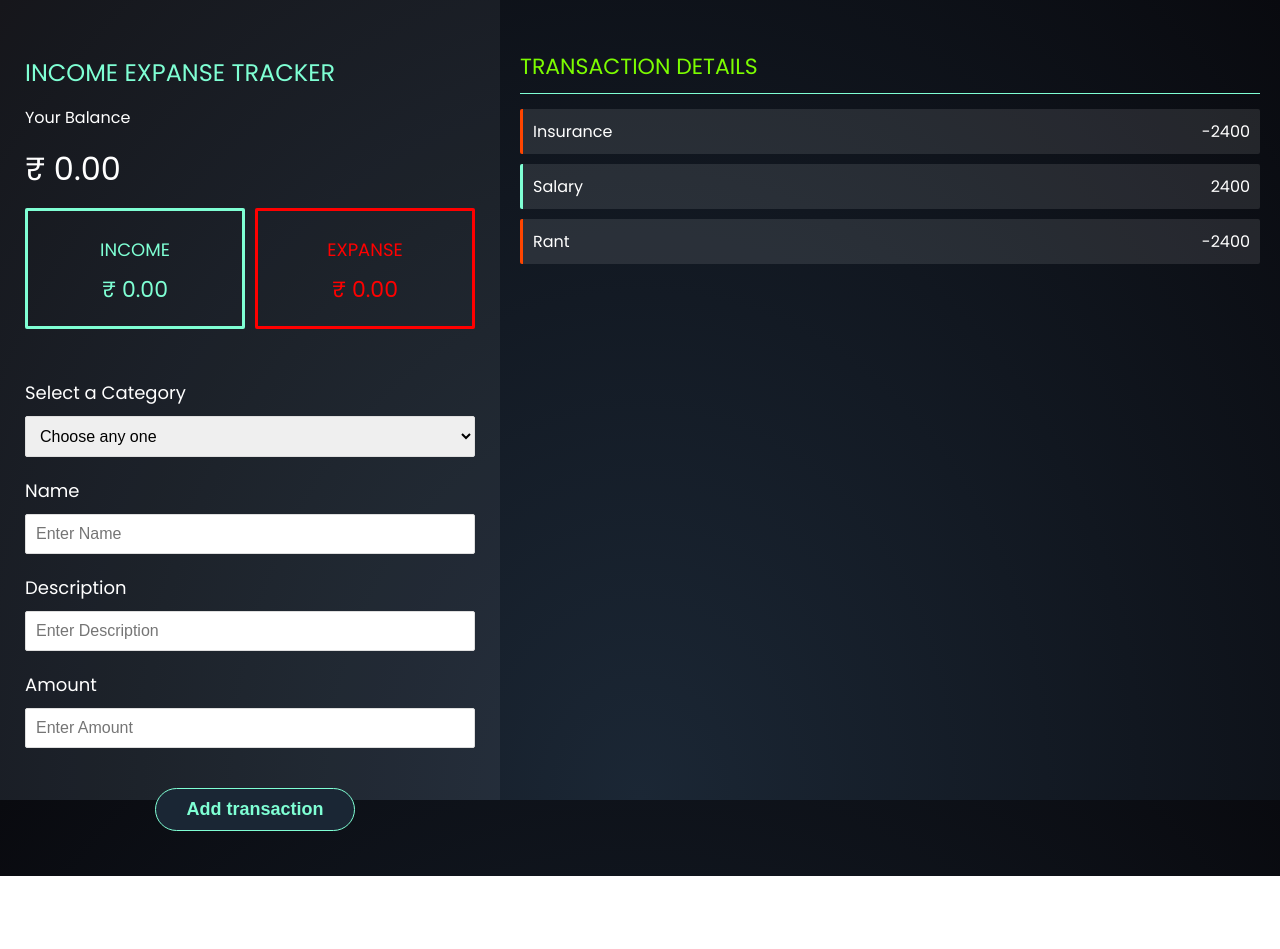
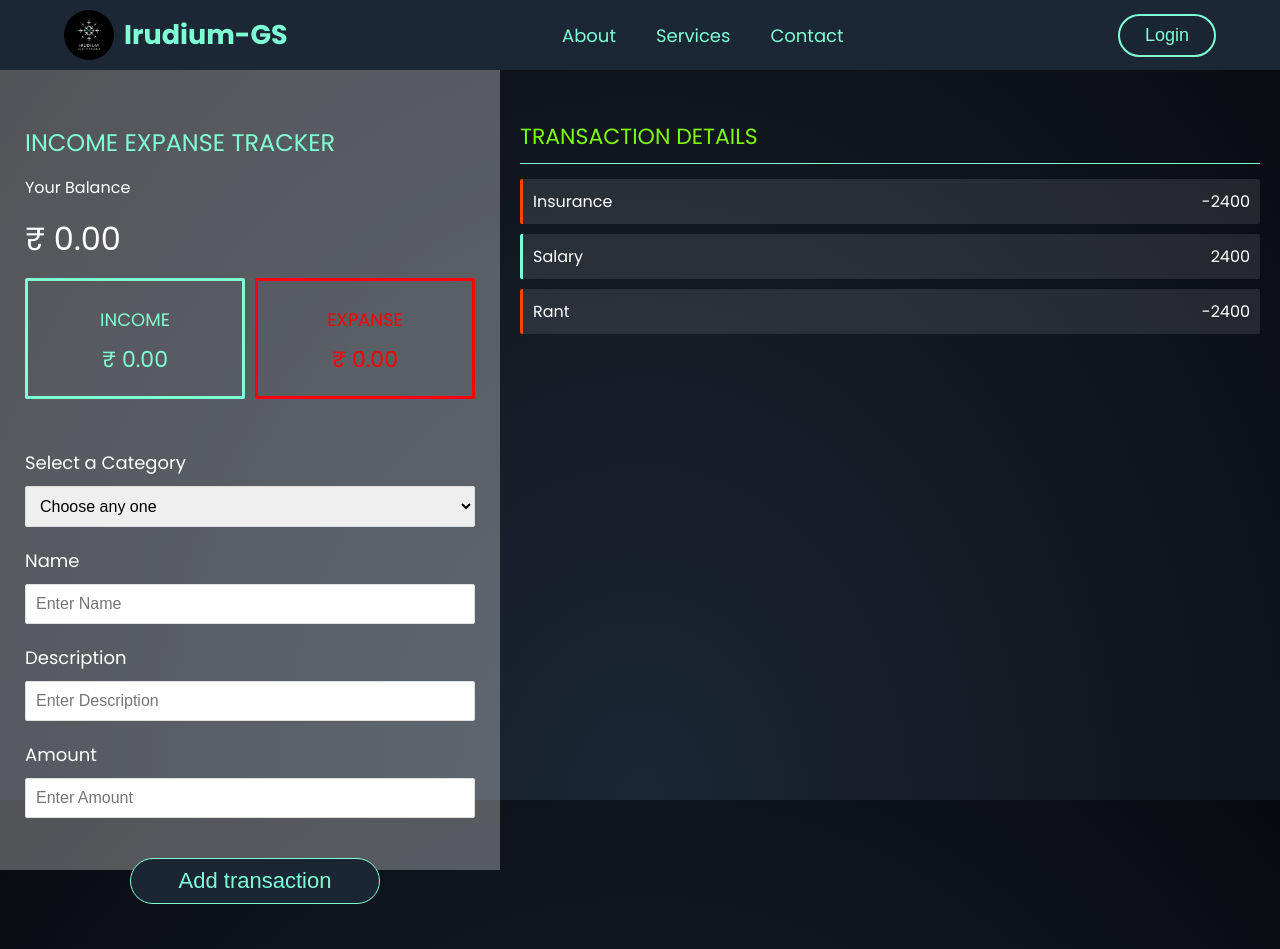
Before and after one commit to Irudium-GS/Expense-Tracker, a plain HTML site: page index.html in a window 1280 px wide. Before the commit the page ends 876 px from the top, so only its background shows below. Drawn offline with nearby package versions, Linux system fonts and the light colour scheme; files whose address does not match are found by name.

Commit message:
Navbar Added

```diff
--- a/assets/css/style.css
+++ b/assets/css/style.css
@@ -11,6 +11,58 @@ body{
     display: grid;
     overflow: hidden;
 }
+.header{
+    position: sticky;
+    padding: 10px 5%;
+    background-color: #1b2735;
+    display: flex;
+    justify-content: space-between;
+    align-items: center;
+}
+.header .logo{
+    display: flex;
+    cursor: pointer;
+    font-size: 18px;
+    color: aquamarine;
+    align-items: center;
+}
+.header .logo img{
+    height: 50px;
+    width: 50px;
+    border-radius: 50%;
+    margin-right: 10px;
+}
+.header .nav_links{
+    display: flex;
+    list-style: none;
+}
+.header .nav_links li{
+    display: inline-block;
+    margin: 0 20px;
+}
+.header .nav_links li a{
+    transition: all 0.3s ease 0s;
+    font-size: 18px;
+    text-decoration: none;
+    color: aquamarine;
+}
+.header .nav_links li a:hover{
+    color: lawngreen;
+}
+.header .nav_btn{
+    padding: 9px 25px;
+    background-color: rgba(26, 38, 52, 1);
+    border: 2px solid aquamarine;
+    color: aquamarine;
+    font-size: 18px;
+    border-radius: 50px;
+    cursor: pointer;
+    transition: all 0.3s ease 0s;
+}
+.header .nav_btn:hover{
+    background-color: rgba(0, 136, 169, 0.8);
+}
+
 .container{
     display: flex;
     /* box-shadow: rgba(255, 255, 255, 0.986); */
@@ -18,7 +70,7 @@ body{
 .fieldColumn{
     width: 500px;
     height: 100vh;
-    background-color: rgba(255, 255, 255, 0.05);
+    background-color: rgba(255, 255, 255, 0.3);
     backdrop-filter: blue(10px);
     color: #ffff;
     padding: 20px;
@@ -94,19 +146,23 @@ body{
 }
 #form .btn{
     background: rgb(26, 38, 52);
-    padding: 10px;
+    padding: 9px 25px;
     color: aquamarine;
-    font-size: 18px;
-    font-weight: 800;
-    width: 200px;
-    margin: 40px 130px;
+    font-size: 22px;
+    font-weight: 400;
+    width: 250px;
+    margin: 40px 105px;
     outline: none;
     border: 1.5px solid aquamarine;
+    cursor: pointer;
     border-radius: 50px;
     -webkit-border-radius: 50px;
     -moz-border-radius: 50px;
     -ms-border-radius: 50px;
     -o-border-radius: 50px;
+}
+#form .btn:hover{
+    background-color: rgba(0, 136, 169, 0.8);
 }
 .transaction{
     padding: 50px 20px;
--- a/index.html
+++ b/index.html
@@ -11,6 +11,23 @@
     <title>Expense Tracker</title>
 </head>
 <body>
+    <header class="header">
+        <div class="logo" href="#">
+            <img src="./assets/img/logo.jpg" alt="logo">
+            <h2>Irudium-GS</h2>
+        </div>
+
+        <nav>
+            <ul class="nav_links">
+                <li><a href="#">About</a></li>
+                <li><a href="#">Services</a></li>
+                <li><a href="#">Contact</a></li>
+            </ul>
+        </nav>
+
+        <button type="button" class="nav_btn">Login</button>
+    </header>
+
     <div class="container">
         <div class="fieldColumn">
             <h2>Income Expanse tracker</h2>
@@ -95,6 +112,7 @@
         </div>
     </div>
 
+
     <script src="./JS/script.js"></script>
 </body>
 </html>
```
Also changed, not shown: assets/img/logo.jpg (added).
